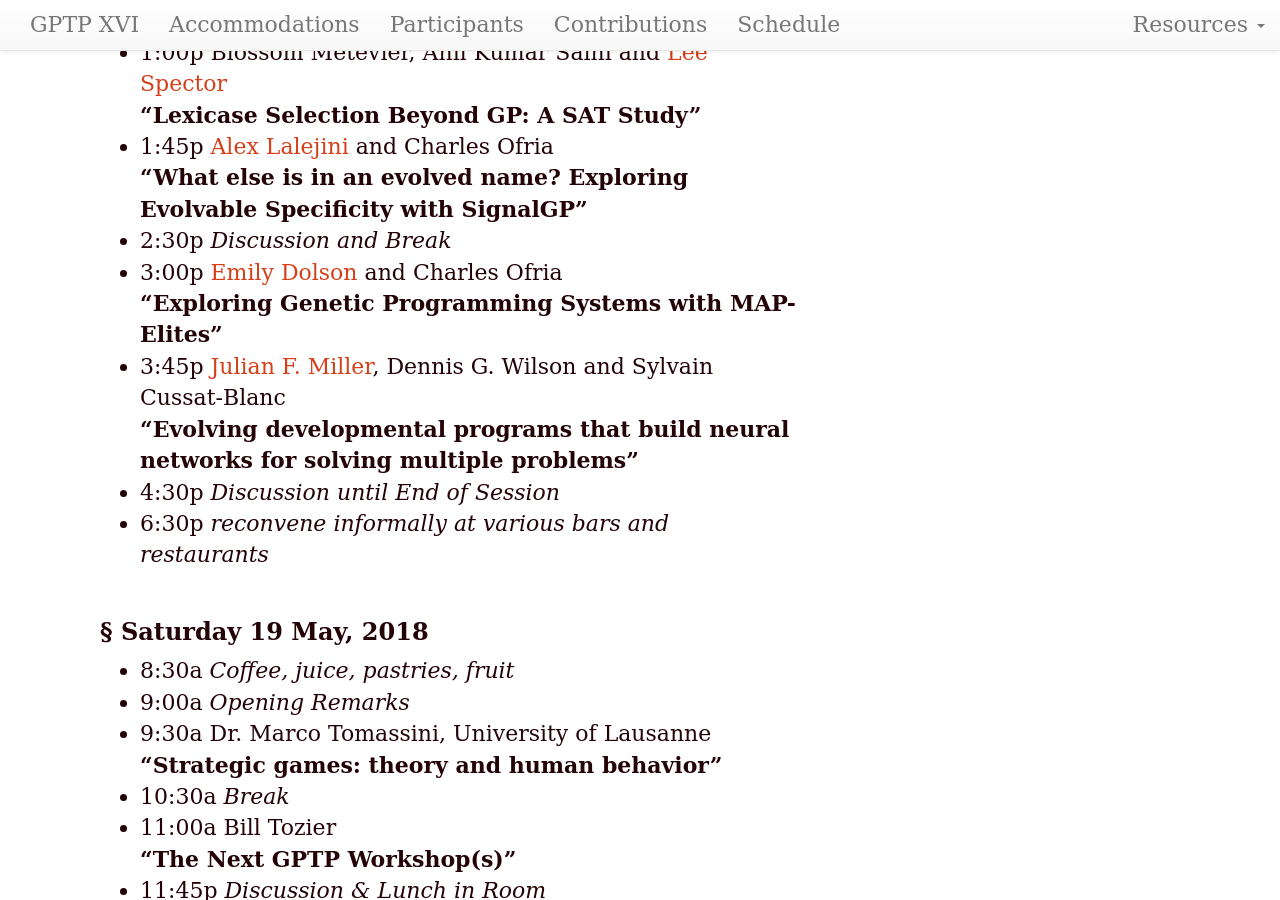
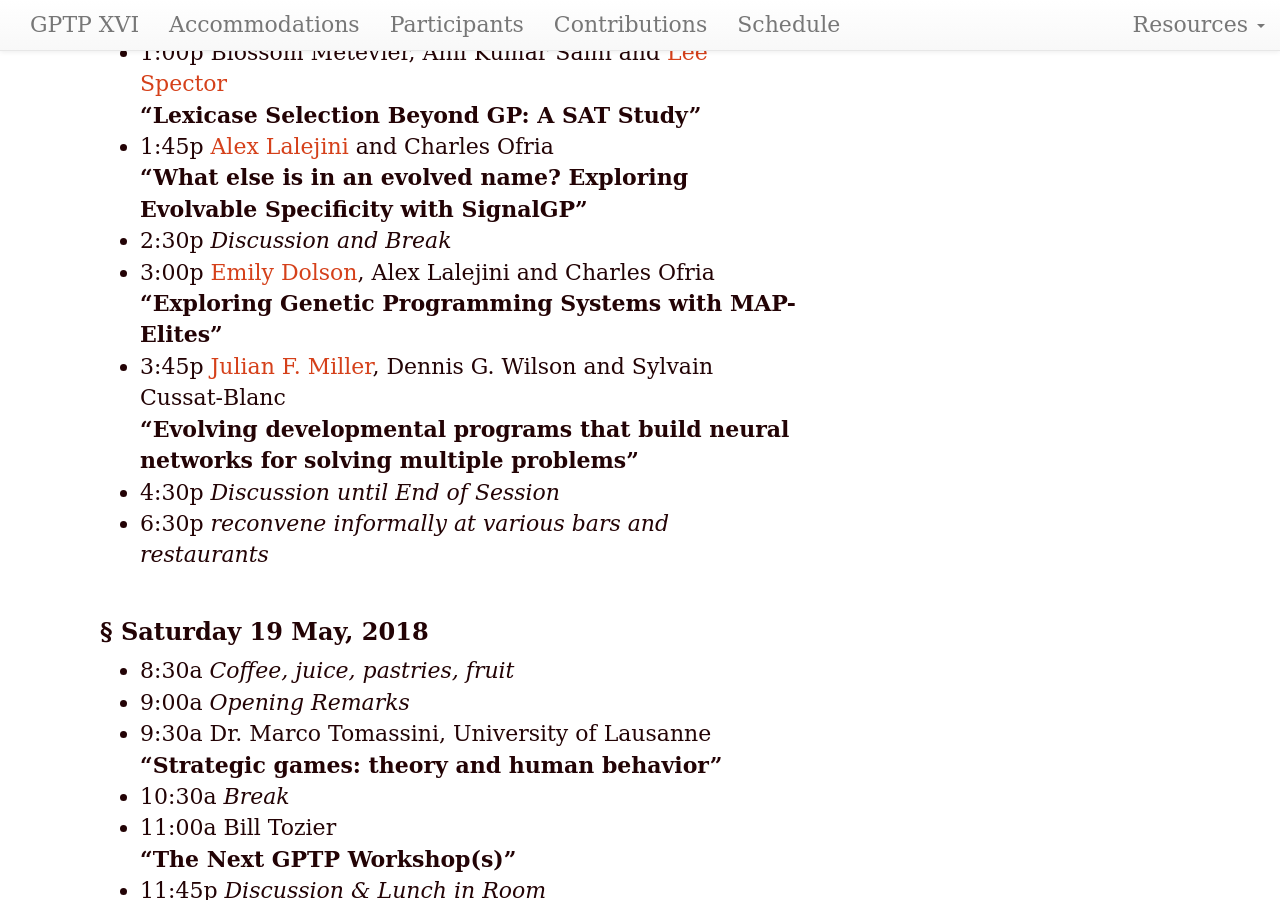
Before and after one commit to GPTP-workshop/gptp-workshop.github.io, a Jekyll site: the page built from schedule.md, in a window 1280 px wide and 900 px high, scrolled down 1601 px. Built offline with Jekyll 4.4.1, drawn with Linux system fonts in a browser that asks for light colours.

Commit message:
added Alex Lalejini

```diff
--- a/schedule.md
+++ b/schedule.md
@@ -39,7 +39,7 @@ dates: "May 17-20, 2018"
 - 1:45p [Alex Lalejini](http://lalejini.com) and Charles Ofria
 **"What else is in an evolved name? Exploring Evolvable Specificity with SignalGP"**
 - 2:30p _Discussion and Break_
-- 3:00p [Emily Dolson](http://cse.msu.edu/~dolsonem) and Charles Ofria
+- 3:00p [Emily Dolson](http://cse.msu.edu/~dolsonem), Alex Lalejini and Charles Ofria
 **"Exploring Genetic Programming Systems with MAP-Elites"**
 - 3:45p [Julian F. Miller](https://www.york.ac.uk/electronic-engineering/staff/julian_miller), Dennis G. Wilson and Sylvain Cussat-Blanc
 **"Evolving developmental programs that build neural networks for solving multiple problems"**
```
